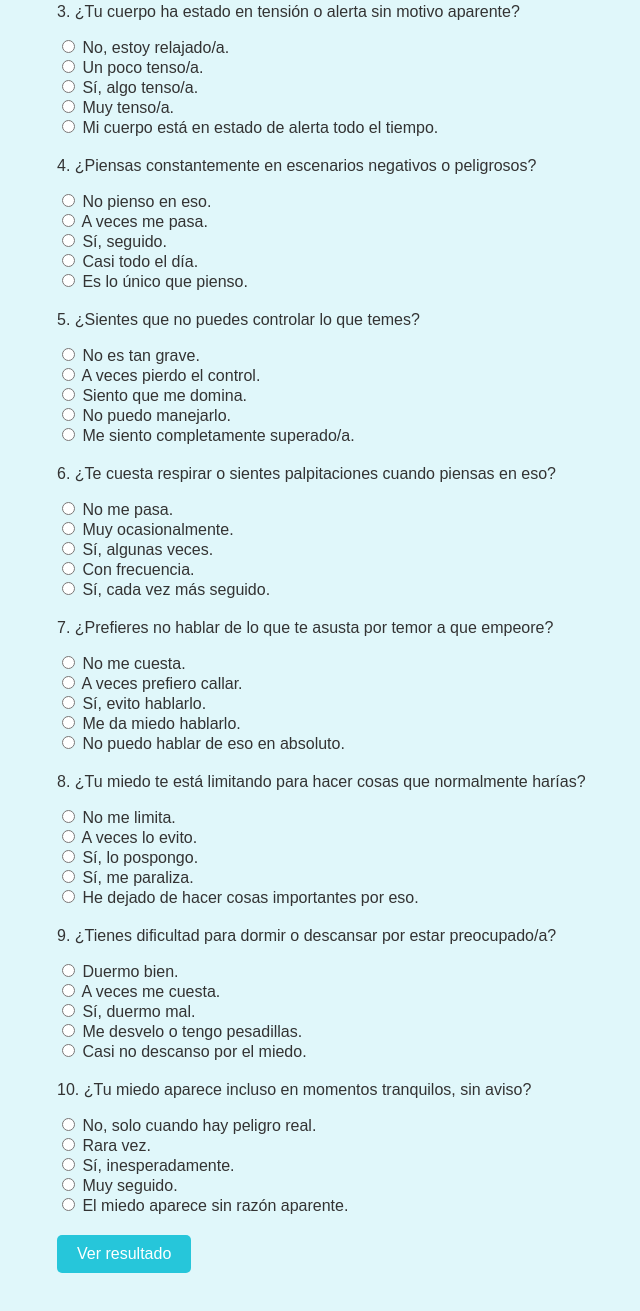
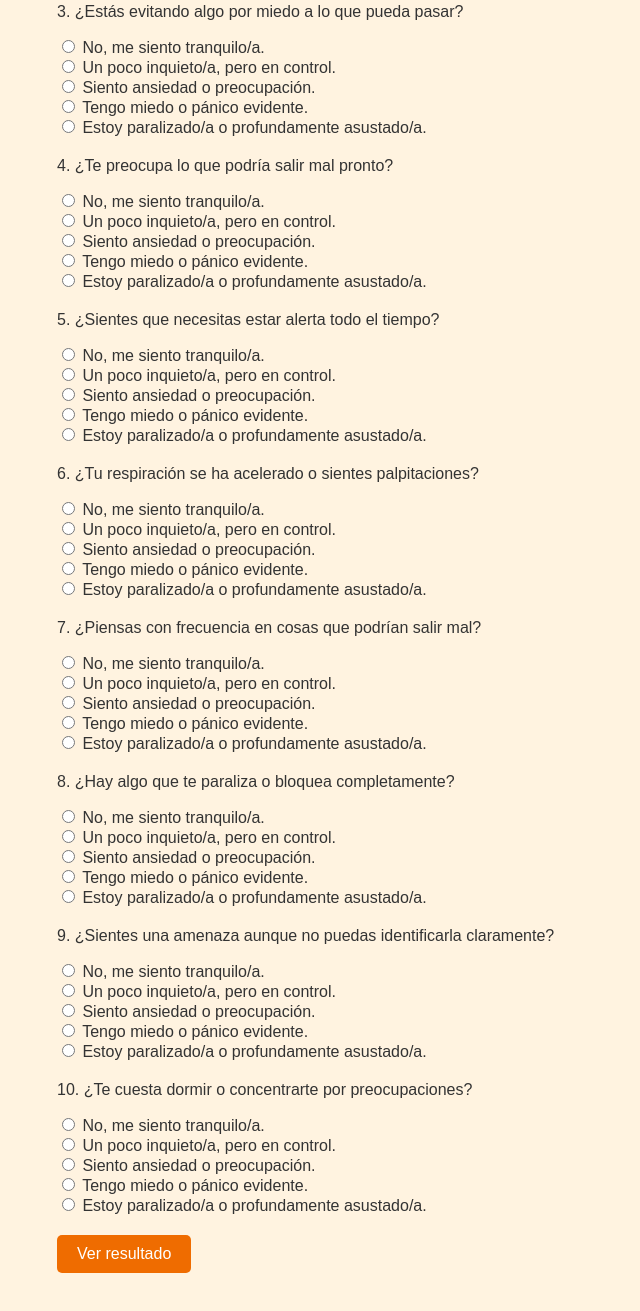
Before and after one commit to Lcob-100/MIEDO, a plain HTML site: page index.html in a window 1280 px wide. Shown: the part 405-1716 px from the top of the page, without its empty margins (233-873 px from the left). Drawn offline with Linux system fonts and the light colour scheme.

Commit message:
index.html

```diff
--- a/index.html
+++ b/index.html
@@ -7,20 +7,20 @@
   <style>
     body {
       font-family: Arial, sans-serif;
-      background: #e0f7fa;
+      background: #fff3e0;
       color: #333;
       max-width: 700px;
       margin: auto;
       padding: 20px;
     }
     h1 {
-      color: #26c6da;
+      color: #ef6c00;
     }
     .question {
       margin-bottom: 20px;
     }
     button {
-      background: #26c6da;
+      background: #ef6c00;
       color: white;
       border: none;
       padding: 10px 20px;
@@ -38,43 +38,37 @@
 <body>
   <h1>¿Qué nivel de miedo estás sintiendo ahora?</h1>
   <form id="testForm"></form>
-  <button type="button" onclick="calcularResultado()">Ver resultado</button>
+  <button onclick="calcularResultado()" type="button">Ver resultado</button>
   <div class="result" id="resultado"></div>
 
   <script>
     const preguntas = [
-      "¿Sientes que algo malo podría pasar sin tener una razón clara?",
-      "¿Estás evitando alguna situación o persona por miedo?",
-      "¿Tu cuerpo ha estado en tensión o alerta sin motivo aparente?",
-      "¿Piensas constantemente en escenarios negativos o peligrosos?",
-      "¿Sientes que no puedes controlar lo que temes?",
-      "¿Te cuesta respirar o sientes palpitaciones cuando piensas en eso?",
-      "¿Prefieres no hablar de lo que te asusta por temor a que empeore?",
-      "¿Tu miedo te está limitando para hacer cosas que normalmente harías?",
-      "¿Tienes dificultad para dormir o descansar por estar preocupado/a?",
-      "¿Tu miedo aparece incluso en momentos tranquilos, sin aviso?"
+      "¿Sientes que algo malo podría pasar hoy?",
+      "¿Sientes tensión física o un nudo en el estómago sin una razón clara?",
+      "¿Estás evitando algo por miedo a lo que pueda pasar?",
+      "¿Te preocupa lo que podría salir mal pronto?",
+      "¿Sientes que necesitas estar alerta todo el tiempo?",
+      "¿Tu respiración se ha acelerado o sientes palpitaciones?",
+      "¿Piensas con frecuencia en cosas que podrían salir mal?",
+      "¿Hay algo que te paraliza o bloquea completamente?",
+      "¿Sientes una amenaza aunque no puedas identificarla claramente?",
+      "¿Te cuesta dormir o concentrarte por preocupaciones?"
     ];
 
     const opciones = [
-      ["No, me siento tranquilo/a.","Un poco.","Sí, a veces.","Sí, con frecuencia.","Sí, constantemente."],
-      ["No, todo está bien.","Una o dos cosas.","Algunas situaciones.","Muchas cosas.","Evito casi todo lo que me asusta."],
-      ["No, estoy relajado/a.","Un poco tenso/a.","Sí, algo tenso/a.","Muy tenso/a.","Mi cuerpo está en estado de alerta todo el tiempo."],
-      ["No pienso en eso.","A veces me pasa.","Sí, seguido.","Casi todo el día.","Es lo único que pienso."],
-      ["No es tan grave.","A veces pierdo el control.","Siento que me domina.","No puedo manejarlo.","Me siento completamente superado/a."],
-      ["No me pasa.","Muy ocasionalmente.","Sí, algunas veces.","Con frecuencia.","Sí, cada vez más seguido."],
-      ["No me cuesta.","A veces prefiero callar.","Sí, evito hablarlo.","Me da miedo hablarlo.","No puedo hablar de eso en absoluto."],
-      ["No me limita.","A veces lo evito.","Sí, lo pospongo.","Sí, me paraliza.","He dejado de hacer cosas importantes por eso."],
-      ["Duermo bien.","A veces me cuesta.","Sí, duermo mal.","Me desvelo o tengo pesadillas.","Casi no descanso por el miedo."],
-      ["No, solo cuando hay peligro real.","Rara vez.","Sí, inesperadamente.","Muy seguido.","El miedo aparece sin razón aparente."]
+      "No, me siento tranquilo/a.",
+      "Un poco inquieto/a, pero en control.",
+      "Siento ansiedad o preocupación.",
+      "Tengo miedo o pánico evidente.",
+      "Estoy paralizado/a o profundamente asustado/a."
     ];
 
     const form = document.getElementById("testForm");
-
     preguntas.forEach((pregunta, i) => {
       const div = document.createElement("div");
       div.classList.add("question");
       div.innerHTML = `<p>${i + 1}. ${pregunta}</p>`;
-      opciones[i].forEach((op, j) => {
+      opciones.forEach((op, j) => {
         div.innerHTML += `<label><input type="radio" name="p${i}" value="${j + 1}"> ${op}</label><br>`;
       });
       form.appendChild(div);
```
